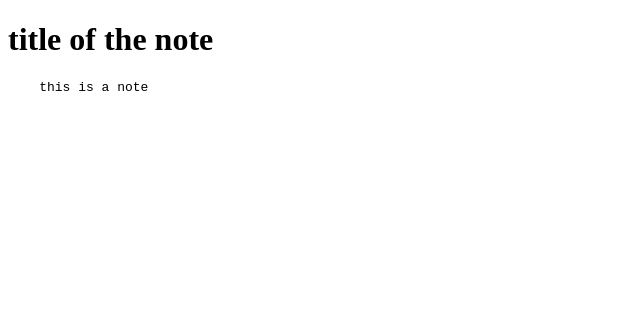
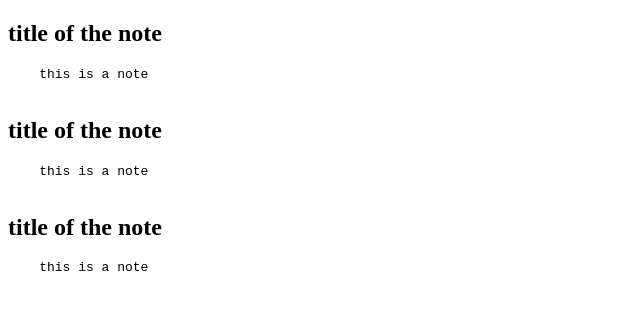
Before and after one commit to ArneCaluwe/elmos-notes, an Angular app: page / in a window 1280 px wide. Shown: the top 310 px of the page, without its empty margins (0-640 px from the left). Built offline with nearby package versions, Linux system fonts and the light colour scheme.

Commit message:
add node-collection component and show in app

```diff
--- a/src/app/app.component.html
+++ b/src/app/app.component.html
@@ -1 +1 @@
-<app-note></app-note>
+<app-note-collection></app-note-collection>
--- a/src/app/app.module.ts
+++ b/src/app/app.module.ts
@@ -2,11 +2,12 @@ import { NgModule } from '@angular/core';
 import { BrowserModule } from '@angular/platform-browser';
 
 import { AppComponent } from './app.component';
+import { NoteCollectionModule } from './note-collection/note-collection.module';
 import { NoteComponent } from './note/note.component';
 
 @NgModule({
   declarations: [AppComponent],
-  imports: [BrowserModule, NoteComponent],
+  imports: [BrowserModule, NoteComponent, NoteCollectionModule],
   providers: [],
   bootstrap: [AppComponent],
 })
--- /dev/null
+++ b/src/app/note-collection/note-collection/note-collection.component.html
@@ -0,0 +1,5 @@
+<section class="flex-list flex-list--vertical">
+  <app-note></app-note>
+  <app-note></app-note>
+  <app-note></app-note>
+</section>
```
Also changed, not shown: src/app/note-collection/note-collection.module.ts (+5 -2 lines), src/app/note-collection/note-collection/note-collection.component.ts (added, +10 -0 lines), src/app/note-collection/note-collection/note-collection.component.scss (added), 1 other file (tests, documents, lock files or other folders).
